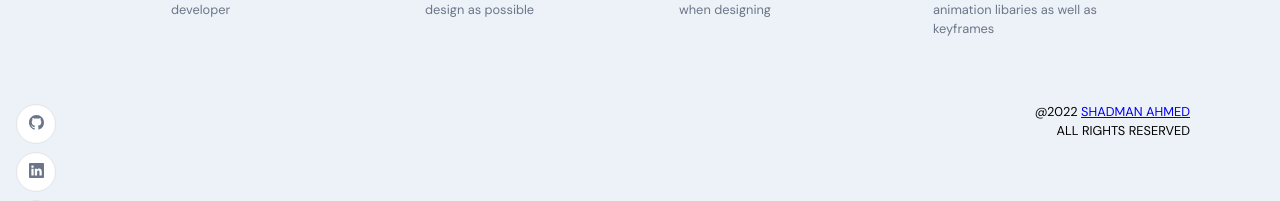
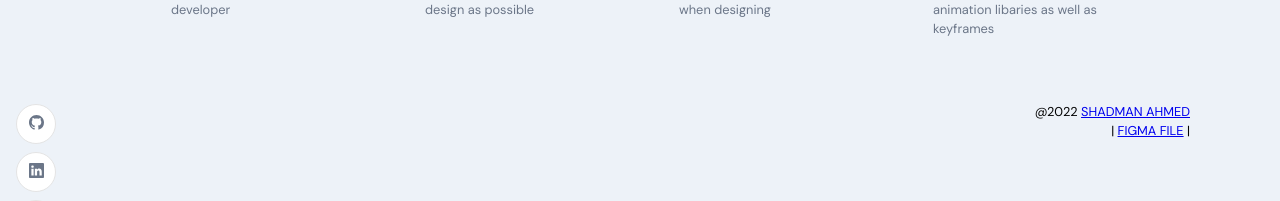
Before and after one commit to manofshad97/Current-Portfolio, a React (Create React App) app: page / in a window 1280 px wide. Shown: the part 1340-1541 px from the top of the page. Built offline with nearby package versions, Linux system fonts and the light colour scheme.

Commit message:
Update AppWrap.js

```diff
--- a/src/wrapper/AppWrap.js
+++ b/src/wrapper/AppWrap.js
@@ -12,8 +12,8 @@ const AppWrap = (Component, idName, classNames) =>
           <Component />
 
           <div className="copyright">
-            <p className="p-text">@2022 <a href="https://github.com/manofshad97" target="_blank">Shadman Ahmed</a></p>
-            <p className="p-text">All rights reserved</p>
+            <p className="p-text">@2022 <a href="https://github.com/manofshad97/Current-Portfolio" target="_blank">Shadman Ahmed</a></p>
+            <p className="p-text">| <a href="https://www.figma.com/file/PHpJ5fLFTgFBYxNcQfrXJB/Current-Portfolio?node-id=0%3A1&t=Qj9aMDvCiljrn0JE-3">Figma File</a> |</p>
           </div>
         </div>
         {/*Use id name that is passed in to see which section the user is on
```
